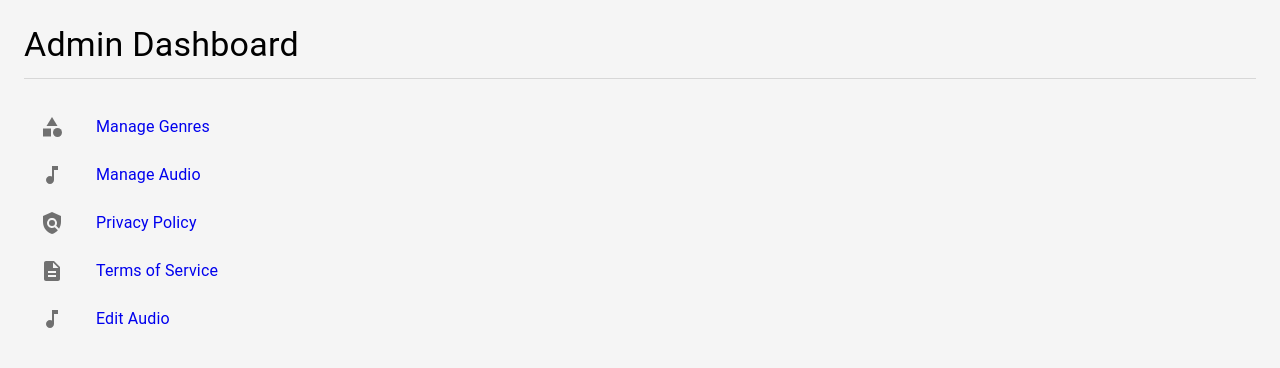
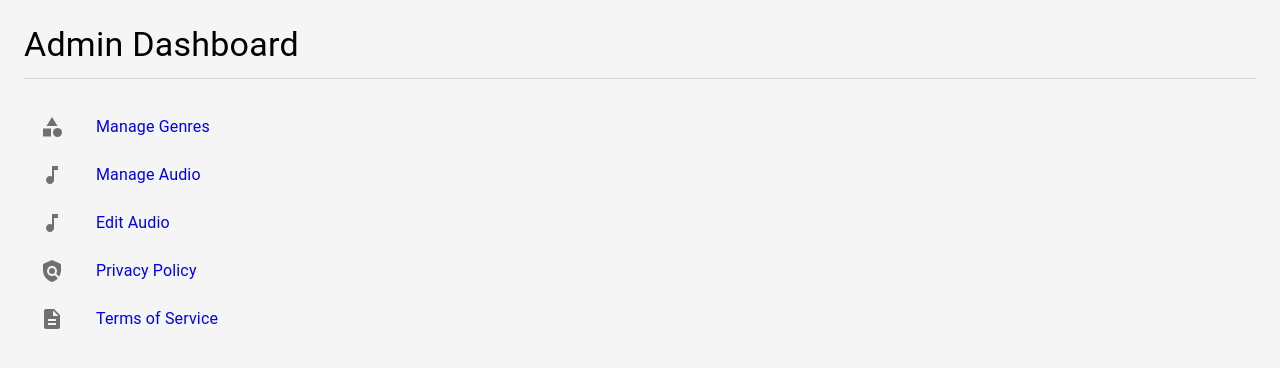
Before and after one commit to zahidprvz/zenflector-admin, a React (Vite) app: page / in a window 1280 px wide. Shown: the top 368 px of the page. Built offline with nearby package versions, Linux system fonts and the light colour scheme.

Commit message:
up the position of edit audio to number 3

```diff
--- a/src/screens/Dashboard.jsx
+++ b/src/screens/Dashboard.jsx
@@ -34,6 +34,12 @@ const Dashboard = () => {
           </ListItemIcon>
           <ListItemText primary="Manage Audio" />
         </ListItem>
+        <ListItem button component={Link} to="/audio-list">
+          <ListItemIcon>
+            <MusicNoteIcon />
+          </ListItemIcon>
+          <ListItemText primary="Edit Audio" />
+        </ListItem>
         <ListItem button component={Link} to="/privacy"> {/* Add link */}
           <ListItemIcon>
             <PolicyIcon />
@@ -46,12 +52,7 @@ const Dashboard = () => {
           </ListItemIcon>
           <ListItemText primary="Terms of Service" />
         </ListItem>
-        <ListItem button component={Link} to="/audio-list">
-          <ListItemIcon>
-            <MusicNoteIcon />
-          </ListItemIcon>
-          <ListItemText primary="Edit Audio" />
-        </ListItem>
+
         {/* Add more links as you add more features (e.g., Users, Reports) */}
       </List>
     </Box>
```
